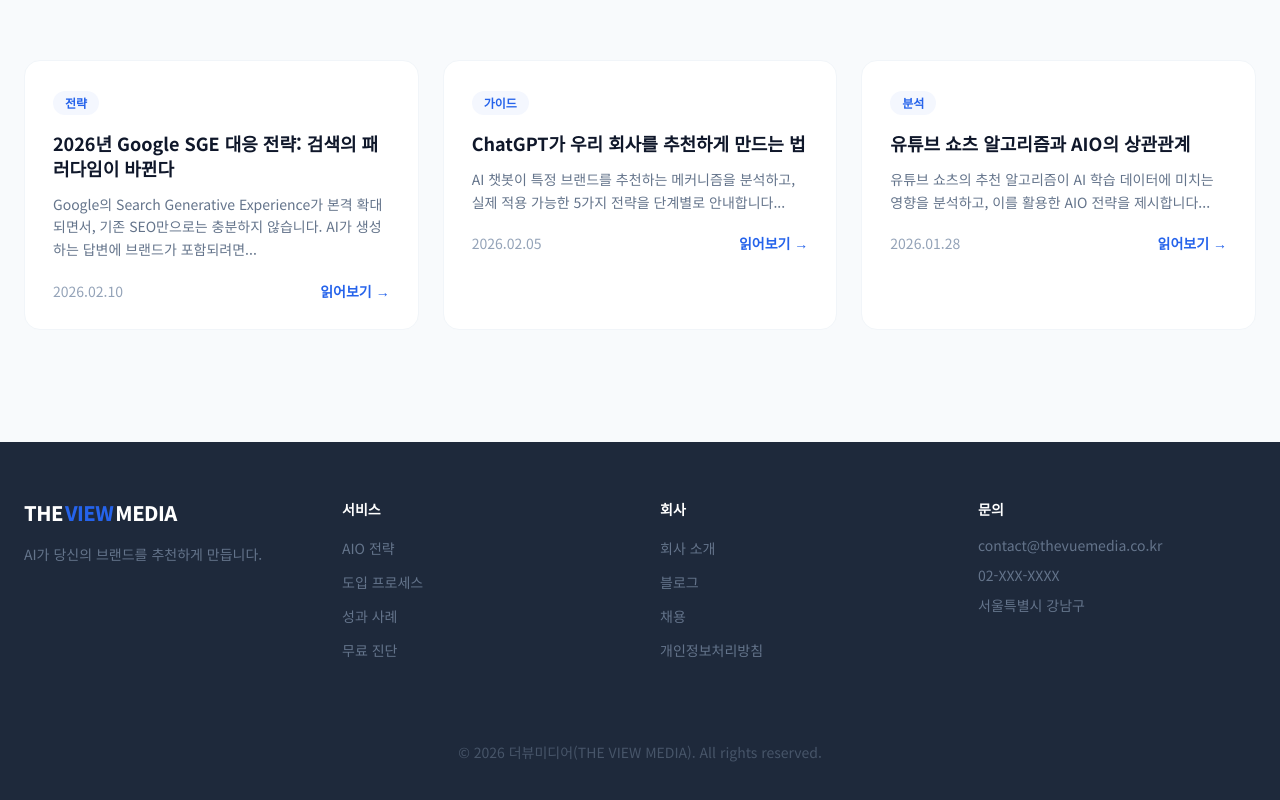
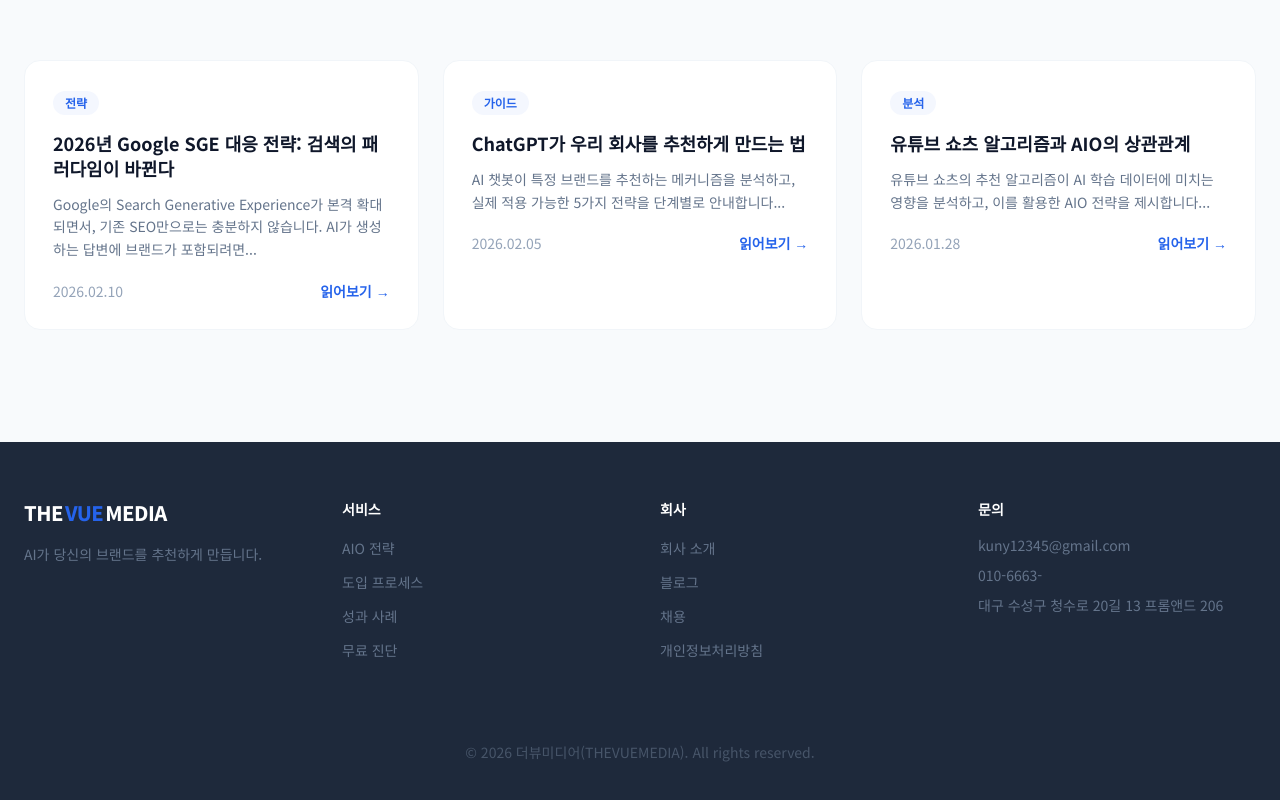
Before and after one commit to kuny12345/thevuemedia, a Next.js app: page / in a window 1280 px wide. Shown: the part 5365-6165 px from the top of the page. Built offline with nearby package versions, Linux system fonts and the light colour scheme.

Commit message:
기본수정

```diff
--- a/src/app/layout.tsx
+++ b/src/app/layout.tsx
@@ -2,9 +2,9 @@ import type { Metadata } from "next";
 import "./globals.css";
 
 export const metadata: Metadata = {
-  title: "더뷰미디어 | AI가 당신의 브랜드를 추천하게 만듭니다",
+  title: "AIO, AI 최적화 솔루션 | 더뷰미디어 - ChatGPT 브랜드 추천 1위 만들기",
   description:
-    "ChatGPT, Gemini, Copilot이 고객에게 귀사를 먼저 추천하도록. 더뷰미디어의 AIO 전략이 브랜드의 AI 인지도를 설계합니다.",
+    "AIO전문 서비스. Google오버뷰, ChatGPT, Gemini, Copilot이 고객에게 귀사를 업계 1위로 추천하도록 설계합니다. AI 브랜드 인지도 진단부터 멀티채널 전략까지, 실시간 성과 대시보드로 검증되는 AIO 솔루션을 제공합니다.",
 };
 
 export default function RootLayout({
--- a/src/components/Footer.tsx
+++ b/src/components/Footer.tsx
@@ -10,7 +10,7 @@ export default function Footer() {
               className="flex items-center gap-0.5 text-xl font-extrabold tracking-tight mb-4"
             >
               <span className="text-white">THE</span>
-              <span className="text-primary">VIEW</span>
+              <span className="text-primary">VUE</span>
               <span className="text-white">MEDIA</span>
             </a>
             <p className="text-gray-500 text-sm leading-relaxed">
@@ -63,16 +63,16 @@ export default function Footer() {
           <div>
             <h4 className="text-white font-semibold mb-4 text-sm">문의</h4>
             <ul className="space-y-2.5 text-gray-500 text-sm">
-              <li>contact@thevuemedia.co.kr</li>
-              <li>02-XXX-XXXX</li>
-              <li>서울특별시 강남구</li>
+              <li>kuny12345@gmail.com</li>
+              <li>010-6663-</li>
+              <li>대구 수성구 청수로 20길 13 프롬앤드 206</li>
             </ul>
           </div>
         </div>
 
         <div className="border-t border-gray-800 pt-8 text-center">
           <p className="text-gray-600 text-sm">
-            &copy; 2026 더뷰미디어(THE VIEW MEDIA). All rights reserved.
+            &copy; 2026 더뷰미디어(THEVUEMEDIA). All rights reserved.
           </p>
         </div>
       </div>
```
